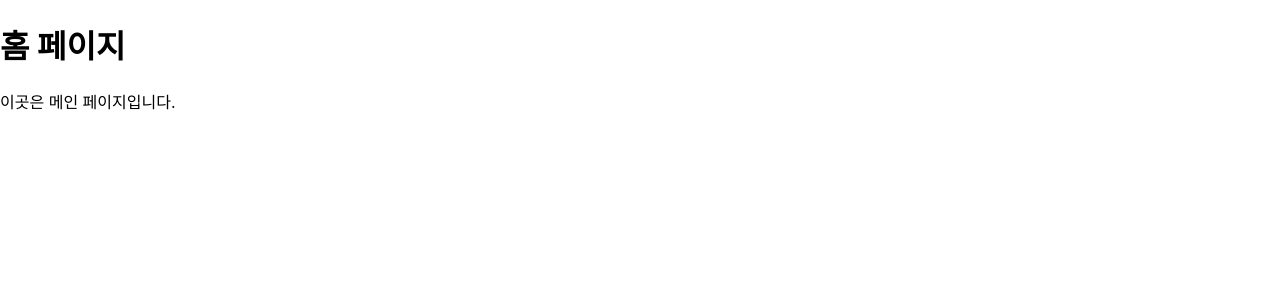
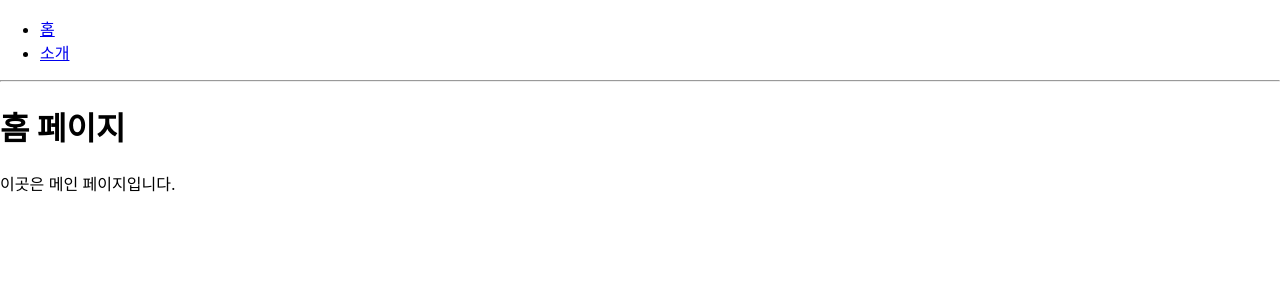
Before and after one commit to nam2626/KH_2025_04_REACT, a React (Create React App) app in the folder router-ex/: page / in a window 1280 px wide. Shown: the top 300 px of the page. Built offline with nearby package versions, Linux system fonts and the light colour scheme.

Commit message:
메뉴바 및 링크 추가

```diff
--- a/router-ex/src/App.js
+++ b/router-ex/src/App.js
@@ -5,9 +5,12 @@
 import HomePage from './pages/HomePage';
 import AboutPage from './pages/AboutPage';
 import NotFoundPage from './pages/NotFoundPage';
+import Header from './components/Header';
 function App() {
   return (
     <BrowserRouter>
+      <Header />
+      <hr />
       <Routes>
         {/* 기본 경로 : / */}
         <Route path="/" element={<HomePage />} />
--- /dev/null
+++ b/router-ex/src/components/Header.jsx
@@ -0,0 +1,16 @@
+import { Link } from 'react-router-dom';
+
+export default () => {
+  return (
+    <nav>
+      <ul>
+        <li>
+          <Link to="/">홈</Link>
+        </li>
+        <li>
+          <Link to="/about">소개</Link>
+        </li>
+      </ul>
+    </nav>
+  );
+};
```
